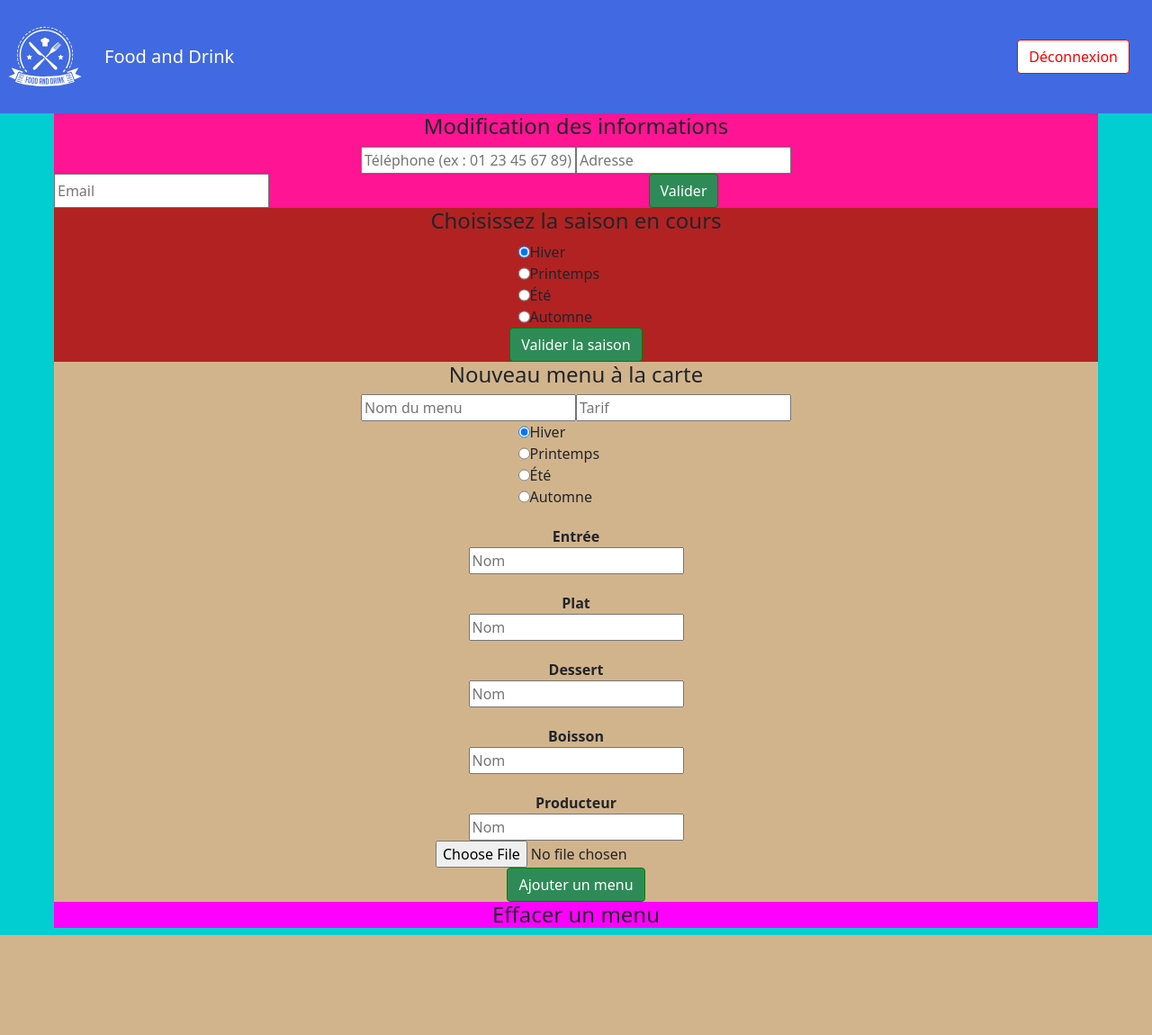
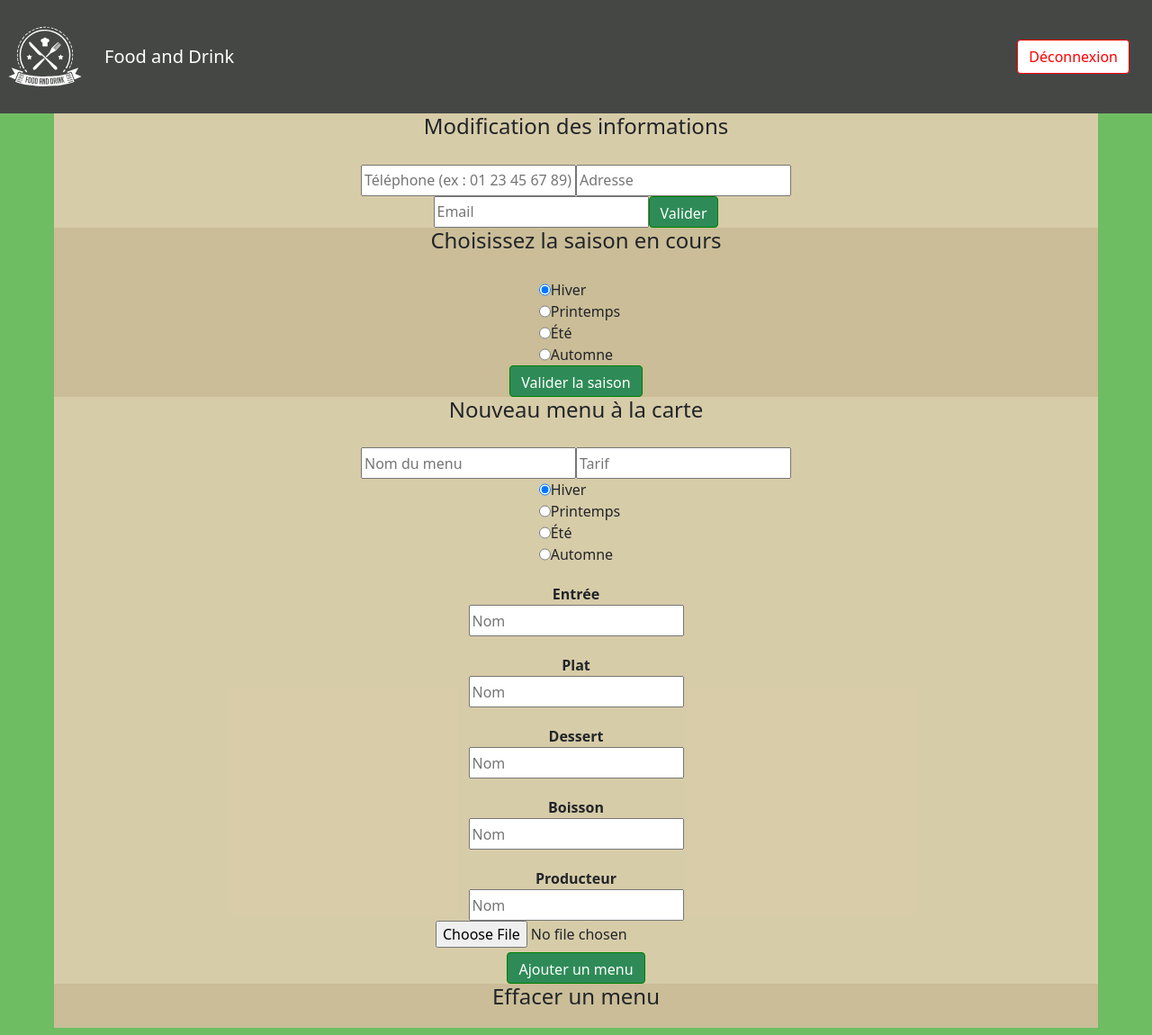
Before and after one commit to Wildrey237/FoodDrink, a PHP site: page /BackEnd.html in a window 1280 px wide. Shown: the whole page at 90% size. Before the commit the page ends 1039 px from the top, so only its background shows below. Run offline with PHP 8.4, Linux system fonts and the light colour scheme.

Commit message:
Update BackEnd.css

```diff
--- a/Food&Drink/BackEnd.css
+++ b/Food&Drink/BackEnd.css
@@ -14,7 +14,7 @@ body {
 
 
 .navbar{
-    background-color: royalblue;
+    background-color: #454745;
 }
 .navbar-brand, .navbar-brand:hover{
     color: white;
@@ -46,7 +46,7 @@ body {
 
 
 .body{
-    background-color:darkturquoise;
+    background-color:#6fbd62;
 }
 
 @media screen and (min-width: 1024px){
@@ -56,51 +56,56 @@ body {
     }
 
 }
-.info{
-    background-color: deeppink;
+
+.info, .add{
+    background-color:rgba(227, 207, 176, 0.9);
 }
+.season, .erase{
+    background-color: rgba(212, 190, 157, 0.9);
+}
+
+
 p, h1{
     display: flex;
     justify-content: center;
 }
 h1{
-    font-size: 1.5em
+    font-size: 1.5em;
+    padding-bottom: 20px;
 }
 
-.season{
-    background-color: firebrick;
-}
-
-.add{
-    background-color: tan;
-}
-
-.erase{
-    background-color: fuchsia;
-}
 
 div{
     display: flex;
     justify-content: center;
 }
 
-input[type=submit]{
+.btn{
     display: block;
     position: relative;
     margin-left: auto;
     margin-right: auto;
 }
-label{
-	display: inline-block;
-	width: 10%;
+
+.btn-info{
+    position: relative;
+    margin-left: 0;
+    margin-right: 0;
 }
 
-input[type=radio]{
-	display: inline-block;
+label{
+	width: 6%;
 }
+
 
 .menu{
     margin-top: 20px;
     margin-bottom: 0;
     font-weight: bold;
 }
+input{
+     height: 35px;
+}
+input[type=radio]{
+    height: 24px;
+}
```
